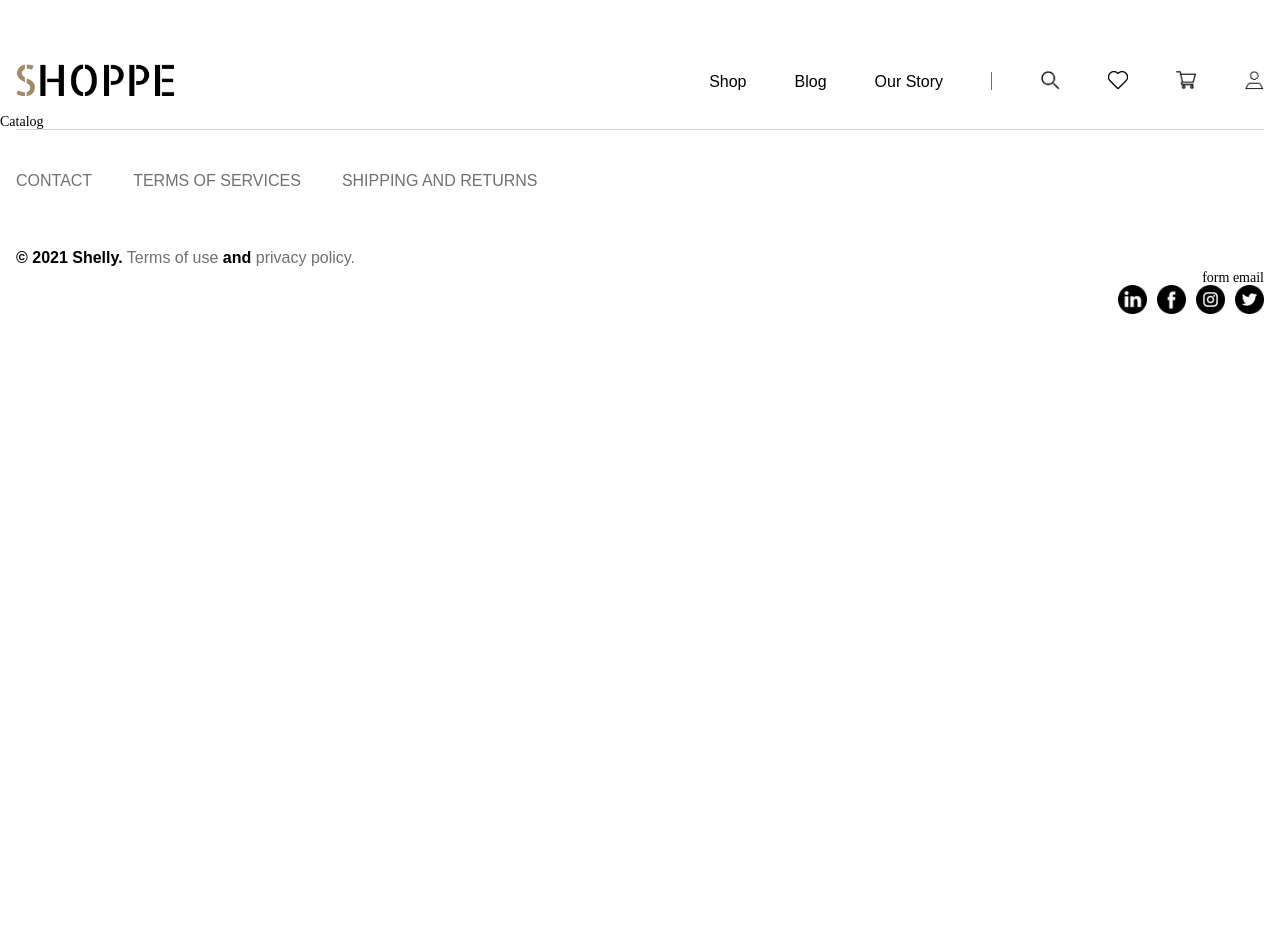
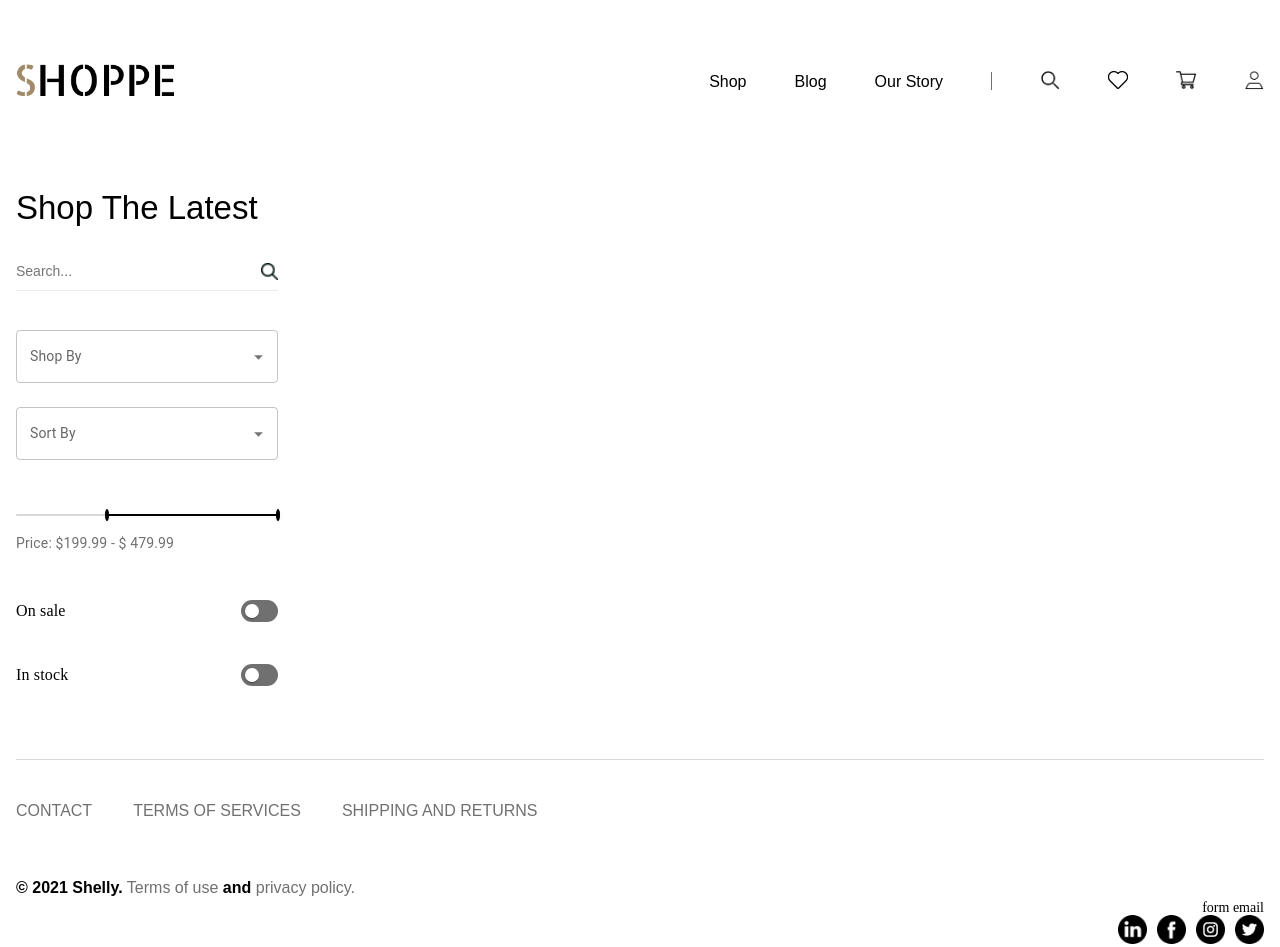
Before and after one commit to buzarig/Final-Project-2, a React (Vite) app in the folder client/: page /catalog in a window 1280 px wide. Before the commit the page ends 800 px from the top, so only its background shows below. Built offline with nearby package versions, Linux system fonts and the light colour scheme.

Commit message:
added filter for catalog page

```diff
--- a/client/package.json
+++ b/client/package.json
@@ -9,8 +9,6 @@
     "lint": "eslint src --ext js,jsx,json --report-unused-disable-directives --max-warnings 0 --fix"
   },
   "dependencies": {
-    "@emotion/react": "^11.10.8",
-    "@emotion/styled": "^11.10.8",
     "@mui/material": "^5.12.3",
     "@vitejs/plugin-react": "^4.0.0",
     "axios": "^1.4.0",
--- a/client/src/components/filter/_search.scss
+++ b/client/src/components/filter/_search.scss
@@ -1,41 +1,43 @@
 .search {
     &__form {
-        display: none;
+        display: flex;
         justify-content: space-between;
         align-items: center;
-        width: 208px;
+        width: 100%;
         border-bottom: 1px solid #03141215;
-        margin: 0;
+        margin-bottom: 39px;
         &:hover {
             border-bottom: 1px solid #031412;
         }
     }
     &__input {
-        width: 180px;
-        font-family: Mont;
-        font-size: 16px;
+        width: 100%;
+        font-family: "DM Sans", sans-serif;
+        font-size: 14px;
         font-weight: 400;
         color: #031412;
+        margin-bottom: 10px;
     }
     &__icon {
-        height: 15px;
-        width: 15px;
+        height: 17px;
+        width: 17px;
+        margin-bottom: 10px;
     }
 }
 
 
-@media screen and (min-width: 768px) and (max-width: 1399px) {
-    .search {
-        &__form {
-            flex-direction: row;
-        }
-    }
-}
+// @media screen and (min-width: 768px) and (max-width: 1399px) {
+//     .search {
+//         &__form {
+//             flex-direction: row;
+//         }
+//     }
+// }
 
-@media screen and (min-width: 320px) and (max-width: 767px) {
-    .search {
-        &__form {
-            flex-direction: row;
-        }
-    }
-}
+// @media screen and (min-width: 320px) and (max-width: 767px) {
+//     .search {
+//         &__form {
+//             flex-direction: row;
+//         }
+//     }
+// }
--- a/client/src/components/filter/checkbox.jsx
+++ b/client/src/components/filter/checkbox.jsx
@@ -1,145 +1,87 @@
 import * as React from 'react';
-import Autocomplete, { autocompleteClasses } from '@mui/material/Autocomplete';
-import Box from '@mui/material/Box';
-import Stack from '@mui/material/Stack';
+import Checkbox from '@mui/material/Checkbox';
 import TextField from '@mui/material/TextField';
-import { createTheme, useTheme, ThemeProvider } from '@mui/material/styles';
+import Autocomplete from '@mui/material/Autocomplete';
+import CheckBoxOutlineBlankIcon from '@mui/icons-material/CheckBoxOutlineBlank';
+import CheckBoxIcon from '@mui/icons-material/CheckBox';
 
-// Theme.ts
-const customTheme = (outerTheme) =>
-  createTheme({
-    palette: {
-      mode: outerTheme.palette.mode,
-    },
-    components: {
-      MuiAutocomplete: {
-        defaultProps: {
-          renderOption: (props, option, state, ownerState) => (
-            <Box
-              sx={{
-                borderRadius: '8px',
-                margin: '5px',
-                [`&.${autocompleteClasses.option}`]: {
-                  padding: '8px',
-                },
-              }}
-              component="li"
-              {...props}
-            >
-              {ownerState.getOptionLabel(option)}
-            </Box>
-          ),
-        },
-      },
-    },
-  });
+const icon = <CheckBoxOutlineBlankIcon fontSize="small" />;
+const checkedIcon = <CheckBoxIcon fontSize="small" />;
 
-export default function GloballyCustomizedOptions() {
-  // useTheme is used to determine the dark or light mode of the docs to maintain the Autocomplete component default styles.
-  const outerTheme = useTheme();
-
-  return (
-    <ThemeProvider theme={customTheme(outerTheme)}>
-      <Stack spacing={5} sx={{ width: 300 }}>
-        <CountrySelect />
-      </Stack>
-    </ThemeProvider>
-  );
-}
-
-function CountrySelect() {
+export default function CheckboxesTags({nameCheckboxes}) {
   return (
     <Autocomplete
-      id="country-customized-option-demo"
-      options={countries}
+      multiple
+      limitTags={3}
+      id="checkboxes-tags-demo"
+      options={top100Films}
       disableCloseOnSelect
-      getOptionLabel={(option) =>
-        `${option.label} (${option.code}) +${option.phone}`
-      }
-      renderInput={(params) => <TextField {...params} label="Choose a country" />}
+      getOptionLabel={(option) => option.title}
+      renderOption={(props, option, { selected }) => (
+        <li {...props}>
+          <Checkbox
+            icon={icon}
+            checkedIcon={checkedIcon}
+            style={{ marginRight: 8 }}
+            checked={selected}
+          />
+          {option.title}
+        </li>
+      )}
+      renderInput={(params) => (
+        <TextField {...params} label={nameCheckboxes} placeholder="Favorites" />
+      )}
     />
   );
 }
 
-// From https://bitbucket.org/atlassian/atlaskit-mk-2/raw/4ad0e56649c3e6c973e226b7efaeb28cb240ccb0/packages/core/select/src/data/countries.js
-const countries = [
-  { code: 'AD', label: 'Andorra', phone: '376' },
+// Top 100 films as rated by IMDb users. http://www.imdb.com/chart/top
+const top100Films = [
+  { title: 'The Shawshank Redemption', year: 1994 },
+  { title: 'The Godfather', year: 1972 },
+  { title: 'The Godfather: Part II', year: 1974 },
+  { title: 'The Dark Knight', year: 2008 },
+  { title: '12 Angry Men', year: 1957 },
+  { title: "Schindler's List", year: 1993 },
+  { title: 'Pulp Fiction', year: 1994 },
   {
-    code: 'AE',
-    label: 'United Arab Emirates',
-    phone: '971',
+    title: 'The Lord of the Rings: The Return of the King',
+    year: 2003,
   },
-  { code: 'AF', label: 'Afghanistan', phone: '93' },
+  { title: 'The Good, the Bad and the Ugly', year: 1966 },
+  { title: 'Fight Club', year: 1999 },
   {
-    code: 'AG',
-    label: 'Antigua and Barbuda',
-    phone: '1-268',
-  },
-  { code: 'AI', label: 'Anguilla', phone: '1-264' },
-  { code: 'AL', label: 'Albania', phone: '355' },
-  { code: 'AM', label: 'Armenia', phone: '374' },
-  { code: 'AO', label: 'Angola', phone: '244' },
-  { code: 'AQ', label: 'Antarctica', phone: '672' },
-  { code: 'AR', label: 'Argentina', phone: '54' },
-  { code: 'AS', label: 'American Samoa', phone: '1-684' },
-  { code: 'AT', label: 'Austria', phone: '43' },
-  {
-    code: 'AU',
-    label: 'Australia',
-    phone: '61',
-    suggested: true,
-  },
-  { code: 'AW', label: 'Aruba', phone: '297' },
-  { code: 'AX', label: 'Alland Islands', phone: '358' },
-  { code: 'AZ', label: 'Azerbaijan', phone: '994' },
-  {
-    code: 'BA',
-    label: 'Bosnia and Herzegovina',
-    phone: '387',
-  },
-  { code: 'BB', label: 'Barbados', phone: '1-246' },
-  { code: 'BD', label: 'Bangladesh', phone: '880' },
-  { code: 'BE', label: 'Belgium', phone: '32' },
-  { code: 'BF', label: 'Burkina Faso', phone: '226' },
-  { code: 'BG', label: 'Bulgaria', phone: '359' },
-  { code: 'BH', label: 'Bahrain', phone: '973' },
-  { code: 'BI', label: 'Burundi', phone: '257' },
-  { code: 'BJ', label: 'Benin', phone: '229' },
-  { code: 'BL', label: 'Saint Barthelemy', phone: '590' },
-  { code: 'BM', label: 'Bermuda', phone: '1-441' },
-  { code: 'BN', label: 'Brunei Darussalam', phone: '673' },
-  { code: 'BO', label: 'Bolivia', phone: '591' },
-  { code: 'BR', label: 'Brazil', phone: '55' },
-  { code: 'BS', label: 'Bahamas', phone: '1-242' },
-  { code: 'BT', label: 'Bhutan', phone: '975' },
-  { code: 'BV', label: 'Bouvet Island', phone: '47' },
-  { code: 'BW', label: 'Botswana', phone: '267' },
-  { code: 'BY', label: 'Belarus', phone: '375' },
-  { code: 'BZ', label: 'Belize', phone: '501' },
-  {
-    code: 'CA',
-    label: 'Canada',
-    phone: '1',
-    suggested: true,
+    title: 'The Lord of the Rings: The Fellowship of the Ring',
+    year: 2001,
   },
   {
-    code: 'CC',
-    label: 'Cocos (Keeling) Islands',
-    phone: '61',
+    title: 'Star Wars: Episode V - The Empire Strikes Back',
+    year: 1980,
   },
+  { title: 'Forrest Gump', year: 1994 },
+  { title: 'Inception', year: 2010 },
   {
-    code: 'CD',
-    label: 'Congo, Democratic Republic of the',
-    phone: '243',
+    title: 'The Lord of the Rings: The Two Towers',
+    year: 2002,
   },
+  { title: "One Flew Over the Cuckoo's Nest", year: 1975 },
+  { title: 'Goodfellas', year: 1990 },
+  { title: 'The Matrix', year: 1999 },
+  { title: 'Seven Samurai', year: 1954 },
   {
-    code: 'CF',
-    label: 'Central African Republic',
-    phone: '236',
+    title: 'Star Wars: Episode IV - A New Hope',
+    year: 1977,
   },
-  {
-    code: 'CG',
-    label: 'Congo, Republic of the',
-    phone: '242',
-  }
+  { title: 'City of God', year: 2002 },
+  { title: 'Se7en', year: 1995 },
+  { title: 'The Silence of the Lambs', year: 1991 },
+  { title: "It's a Wonderful Life", year: 1946 },
+  { title: 'Life Is Beautiful', year: 1997 },
+  { title: 'The Usual Suspects', year: 1995 },
+  { title: 'Léon: The Professional', year: 1994 },
+  { title: 'Spirited Away', year: 2001 },
+  { title: 'Saving Private Ryan', year: 1998 },
+  { title: 'Once Upon a Time in the West', year: 1968 },
+  { title: 'American History X', year: 1998 },
+  { title: 'Interstellar', year: 2014 },
 ];
--- a/client/src/components/filter/filterSlider.jsx
+++ b/client/src/components/filter/filterSlider.jsx
@@ -1,23 +1,17 @@
 // eslint-disable react/destructuring-assignment
 
-import React, { useState, useEffect, useMemo } from "react";
-import { useDispatch, useSelector } from "react-redux";
-import { useSearchParams } from "react-router-dom";
-import { activeFilter } from "../../redux/actions/filter";
+import React, { useState } from "react";
 import Box from "@mui/material/Box";
 import Slider from "@mui/material/Slider";
+import Typography from "@mui/material/Typography";
 import { styled } from "@mui/material/styles";
-import MuiInput from "@mui/material/Input";
-import "./_filterSlider.scss";
 
 const PriceSlider = styled(Slider)(({ theme }) => ({
-  color: "#0B3E36",
-  height: 15,
-  padding: "13px 0",
+  color: "#000",
   "& .MuiSlider-thumb": {
-    height: 27,
-    width: 27,
-    backgroundColor: "#fff",
+    height: 12,
+    width: 4,
+    backgroundColor: "#000",
     border: "1px solid currentColor",
     "&:hover": {
       boxShadow: "0 0 0 8px rgba(58, 133, 137, 0.16)"
@@ -31,57 +25,17 @@ const PriceSlider = styled(Slider)(({ theme }) => ({
     }
   },
   "& .MuiSlider-track": {
-    height: 3
+    height: 2
   },
   "& .MuiSlider-rail": {
-    color: theme.palette.mode === "dark" ? "#bfbfbf" : "#d8d8d8",
+    color: theme.palette.mode === "dark" ? "#000" : "#d8d8d8",
     opacity: theme.palette.mode === "dark" ? undefined : 1,
-    height: 3
+    height: 2
   }
 }));
 
-const Input = styled(MuiInput)`
-  font-family: Mont;
-  font-size: 19px;
-  font-weight: 600;
-  font-style: normal;
-  margin-bottom: 15px;
-  padding-left: 10px;
-  padding-top: 4px;
-  width: 76px;
-  height: 30px;
-  border-radius: 5px;
-  border: 1px solid #00000061;
-`;
-
-const FilterSlider = ({ filterName }) => {
-  const { sort, grade, roasting, brand, type } = useSelector(
-    (state) => state.filter
-  );
-  const [searchParams, setSearchParams] = useSearchParams();
-  const dispatch = useDispatch();
-  const minPriceQuery = searchParams.get("minPrice") || 49.99;
-  const maxPriceQuery = searchParams.get("maxPrice") || 479.99;
-  const [value, setValue] = useState([minPriceQuery, maxPriceQuery]);
-
-  const changePriceQuery = useMemo(()=>{
-    return setValue([minPriceQuery, maxPriceQuery])
-  }, [minPriceQuery, maxPriceQuery] )
-
-  useEffect(() => {
-    dispatch(
-      activeFilter(
-        sort,
-        value[0],
-        value[1],
-        grade,
-        roasting,
-        brand,
-        type
-      )
-    );
-    console.log(searchParams);
-  }, [value, changePriceQuery]);
+const FilterSlider = () => {
+  const [value, setValue] = useState([199.99, 479.99]);
 
   const handleChange = (event, newValue) => {
     let minValue = value[0] !== newValue[0] ? newValue[0] - 0.01 : newValue[0];
@@ -89,27 +43,11 @@ const FilterSlider = ({ filterName }) => {
     maxValue === 479.98 && (maxValue = maxValue + 0.01);
     minValue < 49.99 && (minValue = 49.99);
     setValue([minValue, maxValue]);
-    setSearchParams({ minPrice: minValue, maxPrice: maxValue });
-  };
-
-  const handleInputChangeMin = (event) => {
-    setValue([
-      event.target.value === "" ? "" : Number(event.target.value),
-      value[1]
-    ]);
-  };
-
-  const handleInputChangeMax = (event) => {
-    setValue([
-      value[0],
-      event.target.value === "" ? "" : Number(event.target.value)
-    ]);
   };
 
   return (
     <div className="filter__wrapper">
-      <p className="filter__name">{filterName}</p>
-      <Box sx={{ width: 200 }}>
+      <Box sx={{ width: 262, marginTop: 5 }}>
         <PriceSlider
           getAriaLabel={() => "Temperature range"}
           value={value}
@@ -119,34 +57,10 @@ const FilterSlider = ({ filterName }) => {
           onChangeCommitted={handleChange}
           valueLabelDisplay="auto"
         />
+        <Typography id="non-linear-slider" style={{color:"#707070"}} gutterBottom>
+          Price: ${value[0]} - $ {value[1]}
+        </Typography>
       </Box>
-      <div className="filter__wrapper-inputs">
-        <Input
-          value={value[0]}
-          size="small"
-          onChange={handleInputChangeMin}
-          inputProps={{
-            step: 10,
-            min: 49.99,
-            max: 479.99,
-            type: "number",
-            "aria-labelledby": "input-slider"
-          }}
-        />
-        <span className="filter__hyphen">-</span>
-        <Input
-          value={value[1]}
-          size="small"
-          onChange={handleInputChangeMax}
-          inputProps={{
-            step: 10,
-            min: 49.99,
-            max: 479.99,
-            type: "number",
-            "aria-labelledby": "input-slider"
-          }}
-        />
-      </div>
     </div>
   );
 };
--- a/client/src/components/filter/switch.jsx
+++ b/client/src/components/filter/switch.jsx
@@ -6,12 +6,12 @@ import Switch from "@mui/material/Switch";
 const IOSSwitch = styled((props) => (
   <Switch focusVisibleClassName=".Mui-focusVisible" disableRipple {...props} />
 ))(({ theme }) => ({
-  width: 42,
-  height: 26,
+  width: 37,
+  height: 22,
   padding: 0,
   "& .MuiSwitch-switchBase": {
     padding: 0,
-    margin: 2,
+    margin: 4,
     transitionDuration: "300ms",
     "&.Mui-checked": {
       transform: "translateX(16px)",
@@ -41,12 +41,12 @@ const IOSSwitch = styled((props) => (
   },
   "& .MuiSwitch-thumb": {
     boxSizing: "border-box",
-    width: 22,
-    height: 22
+    width: 14,
+    height: 14
   },
   "& .MuiSwitch-track": {
-    borderRadius: 26 / 2,
-    backgroundColor: theme.palette.mode === "light" ? "#E9E9EA" : "#39393D",
+    borderRadius: 22 / 2,
+    backgroundColor: theme.palette.mode === "light" ? "#707070" : "#39393D",
     opacity: 1,
     transition: theme.transitions.create(["background-color"], {
       duration: 500
@@ -54,12 +54,20 @@ const IOSSwitch = styled((props) => (
   }
 }));
 
-export default function CustomizedSwitches() {
+const formControlLabelStyle = {
+  "& .MuiFormControlLabel-label": {
+    fontSize: 16,
+    fontFamily: "DM Sans"
+  }
+}
+
+export default function CustomizedSwitches({nameSwitch}) {
   return (
     <FormControlLabel
-      control={<IOSSwitch sx={{ m: 1 }} defaultChecked />}
-      label="iOS style"
+      control={<IOSSwitch />}
+      label={nameSwitch}
       labelPlacement="start"
+      sx={{ m: 0, mt:5, justifyContent:"space-between", ...formControlLabelStyle}}
     />
   );
 }
--- a/client/src/pages/Catalog.jsx
+++ b/client/src/pages/Catalog.jsx
@@ -1,14 +1,35 @@
 import React from "react";
-import { Outlet } from "react-router-dom";
+// import { Link } from "react-router-dom";
 import Search from "../components/filter/search";
+import CheckboxesTags from "../components/filter/checkbox";
+import FilterSlider from "../components/filter/filterSlider";
+import CustomizedSwitches from "../components/filter/switch";
+import Stack from "@mui/material/Stack";
+import FormGroup from "@mui/material/FormGroup";
+import "../styles/_catalog.scss";
 
 function Catalog() {
   return (
-    <>
-      <h2>Catalog</h2>
-      <Search/>
-      <Outlet />
-    </>
+    <div className="catalog__wrapper">
+      <div className="catalog">
+        <h2 className="page__title">Shop The Latest</h2>
+        <div className="cards-list__wrapper">
+          <div className="sidebar">
+            <Search />
+            <Stack spacing={3} sx={{ width: 262 }}>
+              <CheckboxesTags nameCheckboxes="Shop By" />
+              <CheckboxesTags nameCheckboxes="Sort By" />
+            </Stack>
+            <FilterSlider filterName="Filter" />
+            <FormGroup sx={{height:200}}>
+              <CustomizedSwitches nameSwitch="On sale" />
+              <CustomizedSwitches nameSwitch="In stock" />
+            </FormGroup>
+          </div>
+          <div className="cards-list"></div>
+        </div>
+      </div>
+    </div>
   );
 }
 export default Catalog;
--- /dev/null
+++ b/client/src/styles/_catalog.scss
@@ -0,0 +1,87 @@
+.catalog {
+    width: 1248px;
+    padding-top: 37px;
+    justify-content: space-between;
+    align-items: flex-start;
+    &__wrapper {
+        width: 100%;
+        display: flex;
+        justify-content: center;
+    }
+}
+
+.page {
+    &__title {
+        font-family: "DM Sans", sans-serif;
+        font-size: 33px;
+        font-weight: 500;
+        margin: 39px 0;
+    }
+}
+
+.cards-list {
+    display: flex;
+    justify-content: center;
+    flex-wrap: wrap;
+    gap: 17px 17px;
+    // height: 100px;
+    // width: 1100px;
+    background-color: aquamarine;
+    &__wrapper {
+        width: 1248px;
+        min-height: 50vh;
+       display: flex;
+       justify-content: space-between;
+    }
+}
+
+.sidebar {
+    width: 262px;
+    min-height: 336px;
+}
+
+// @media screen and (min-width: 768px) and (max-width: 1399px) {
+//     .page {
+//         &__title {
+//             max-width: 630px;
+//         }
+//     }
+//     .cards-list {
+//         max-width: 690px;
+//     }
+//     .cards-list__wrapper {
+//         position: relative;
+//         max-width: max-content;
+//     }
+//     .sidebar {
+//         position: absolute;
+//         top: -30px;
+//         right: 430px;
+//         border: 1px solid #5E3928;
+//         background-color: #ffffff;
+//         padding-top: 15px;
+//     }
+// }
+
+// @media screen and (min-width: 320px) and (max-width: 767px) {
+//     .page {
+//         &__title {
+//             max-width: 300px;
+//         }
+//     }
+//     .cards-list {
+//         max-width: 300px;
+//     }
+//     .cards-list__wrapper {
+//         position: relative;
+//         max-width: max-content;
+//     }
+//     .sidebar {
+//         position: absolute;
+//         top: -30px;
+//         right: 50px;
+//         border: 1px solid #5E3928;
+//         background-color: #ffffff;
+//         padding-top: 15px;
+//     }
+// }
--- a/package.json
+++ b/package.json
@@ -14,6 +14,10 @@
   "author": "Saribeg",
   "license": "ISC",
   "dependencies": {
+    "@emotion/react": "^11.11.1",
+    "@emotion/styled": "^11.11.0",
+    "@mui/icons-material": "^5.14.9",
+    "@mui/material": "^5.14.10",
     "bcryptjs": "^2.4.3",
     "body-parser": "^1.19.0",
     "dotenv": "^8.1.0",
```
Also changed, not shown: client/src/components/filter/_filterSlider.scss (deleted, +0 -22 lines).
